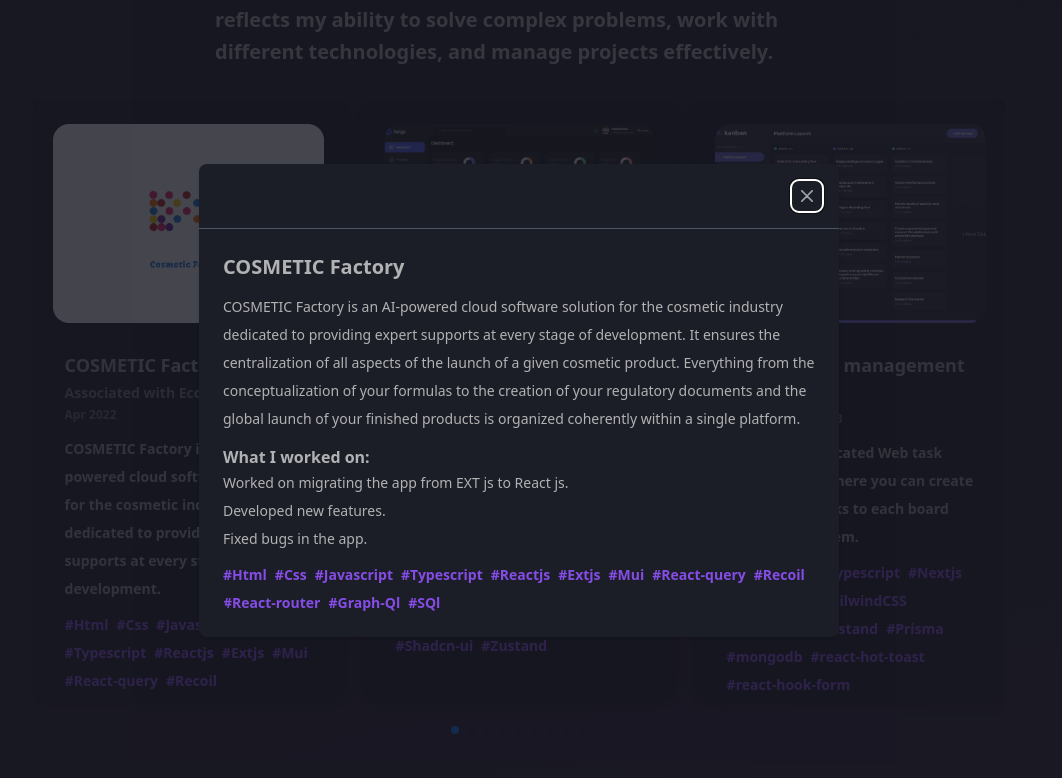
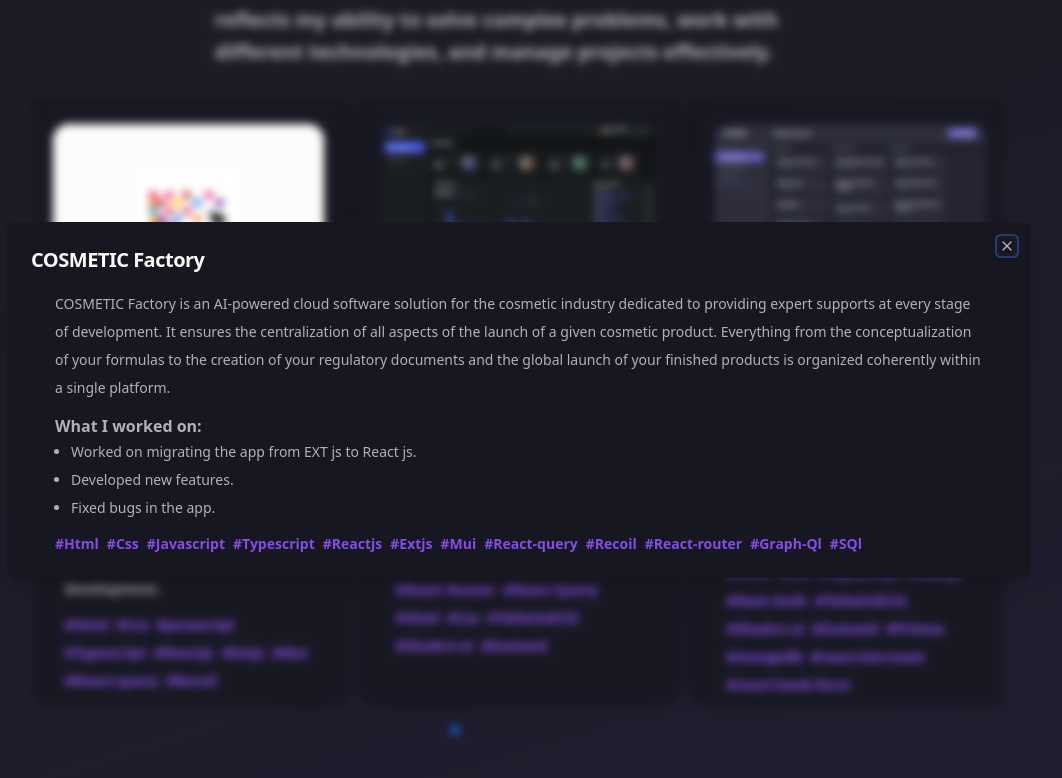
Before and after one commit to TasneemFand/My-Portfolio, a Next.js app: page / in a window 1280 px wide. Both pictures are taken after a click on the element 309 px from the left and 399 px from the top of the page. Shown: the top 778 px of the page, without its empty margins (121-1183 px from the left). Built offline with nearby package versions, Linux system fonts and the light colour scheme; what tailwind-clip-path would draw is missing.

Commit message:
add modal for project

```diff
--- a/app/globals.css
+++ b/app/globals.css
@@ -42,7 +42,7 @@
 
 @layer base {
   * {
-  }
+      }
   body {
     @apply bg-background text-foreground;
   }
@@ -65,3 +65,7 @@
   outline: none !important;
   --tw-ring-color: unset !important
 }
+
+:is(.dark .dark\:bg-gray-800\/30){
+  background-color: rgb(255 255 255 / 0.3) !important;
+}
--- a/components/ProjectModal.tsx
+++ b/components/ProjectModal.tsx
@@ -1,54 +1,60 @@
 import { useModal } from "@/hooks/use-modal";
-import { Modal } from "flowbite-react";
+import Image from "next/image";
+import {
+  Dialog,
+  DialogContent,
+  DialogHeader,
+  DialogTitle,
+} from "./ui/dialog";
+import { Carousel } from "flowbite-react";
 
 export const ProjectModal = () => {
   const { data, isOpen, onClose, type } = useModal();
   return (
-    <Modal
-      show={isOpen && type === "ProjectDetails"}
-      className="dark:bg-[#171721]"
-      onClose={onClose}
+    <Dialog open={isOpen && type === "ProjectDetails"} onOpenChange={onClose}>
+      <DialogContent className="dark:bg-[#171721] overflow-y-auto max-h-full max-w-screen-lg border-none">
+        <DialogHeader>
+          <DialogTitle className="text-xl font-semibold max-[768px]:text-lg">
+            {data.Project?.data?.projectName}
+          </DialogTitle>
+        </DialogHeader>
+        <div className="flex flex-col gap-3 w-full rounded-2xl text-[#b1b2b3] px-6 h-fit ">
+          {data.Project?.index === 0 ? null : data.Project?.data?.img?.length! >
+            2 ? (
+            <Carousel
+              className="h-[100vh] max-md:h-[80vh] max-sm:h-[50vh] max-[450px]:h-[40vh]"
+              indicators={false}
+              slide={false}
             >
-      <div className="flex items-start justify-between p-4 border-b rounded-t dark:border-gray-600">
-        <button
-          onClick={onClose}
-          type="button"
-          className="text-gray-400 bg-transparent hover:bg-gray-200 hover:text-gray-900 rounded-lg text-sm w-8 h-8 ml-auto inline-flex justify-center items-center dark:hover:bg-gray-600 dark:hover:text-white"
-        >
-          <svg
-            className="w-3 h-3"
-            aria-hidden="true"
-            xmlns="http://www.w3.org/2000/svg"
-            fill="none"
-            viewBox="0 0 14 14"
-          >
-            <path
-              stroke="currentColor"
-              stroke-linecap="round"
-              stroke-linejoin="round"
-              stroke-width="2"
-              d="m1 1 6 6m0 0 6 6M7 7l6-6M7 7l-6 6"
+              {data.Project?.data?.img?.slice(1).map((img) => (
+                <Image
+                  key={img}
+                  src={img}
+                  alt="project_image"
+                  width={1000}
+                  height={1000}
                 />
-          </svg>
-          <span className="sr-only">Close modal</span>
-        </button>
+              ))}
+            </Carousel>
+          ) : (
+            <Image
+              src={data.Project?.data?.img?.[1]!}
+              alt="project_image"
+              width={1000}
+              height={1000}
+            />
+          )}
+          <div className=" flex flex-wrap text-sm max-[768px]:text-xs leading-7 max-[768px]:leading-5">
+            {data?.Project?.data?.descrp}
           </div>
-      <div className="p-6 space-y-6">
-        <div className="flex flex-col gap-3 overflow-y-auto max-w-[800px] w-full rounded-2xl  h-min text-[#b1b2b3]">
-          <div className="text-xl font-semibold max-[768px]:text-lg">
-            {data.Project?.projectName}
-          </div>
-          <div className=" flex flex-wrap text-sm max-[768px]:text-xs leading-7 max-[768px]:leading-5">
-            {data?.Project?.descrp}
-          </div>
-          {data.Project?.MyWorks ? (
+          {data.Project?.data?.MyWorks ? (
             <div>
               <div className="text-base font-semibold  max-[768px]:text-sm ">
                 What I worked on:
               </div>
-              <div className="text-sm  max-[768px]:text-xs leading-7 max-[768px]:leading-5 flex flex-wrap">
+              <div className="text-sm  max-[768px]:text-xs leading-7 max-[768px]:leading-5 flex flex-wrap px-4">
                 <ul className="list-disc">
-                  {data.Project?.MyWorks?.map((task, index) => (
+                  {data.Project?.data?.MyWorks?.map((task, index) => (
                     <li key={index}>{task}</li>
                   ))}
                 </ul>
@@ -56,23 +62,23 @@
             </div>
           ) : null}
           <div className="text-sm font-semibold max-[768px]:text-xs text-[#854CE6] first-letter:uppercase flex flex-wrap gap-2">
-            {data.Project?.skills.map((skill, index) => (
+            {data.Project?.data?.skills.map((skill, index) => (
               <span key={index}>#{skill}</span>
             ))}
           </div>
-        </div>
-      </div>
-      {data.Project?.codeLink ? (
+          {data.Project?.data?.codeLink ? (
             <div className="flex items-center justify-center p-6 space-x-2 border-t border-gray-200 rounded-b dark:border-gray-600">
               <a
                 target="_blank"
-            href={data.Project?.codeLink}
+                href={data.Project?.data?.codeLink}
                 className="transition-all cursor-pointer hover:bg-[rgba(133,76,230,0.6)] ease-in-out duration-[0.5s] hover:bg[rgba(133,76,230,0.6)]  font-medium rounded-lg text-sm px-5 py-2.5 text-center bg-[rgb(133,76,230)] text-[rgb(210,211,212)]"
               >
                 View Code
               </a>
             </div>
           ) : null}
-    </Modal>
+        </div>
+      </DialogContent>
+    </Dialog>
   );
 };
--- a/components/WorksSlider.tsx
+++ b/components/WorksSlider.tsx
@@ -36,7 +36,7 @@
     >
       {projects.map((project, index) => (
         <SwiperSlide key={index}>
-          <ProjectCard key={`project-${index}`} info={project}/>
+          <ProjectCard key={`project-${index}`} data={project} index={index}/>
         </SwiperSlide>
       ))}
     </Swiper>
--- /dev/null
+++ b/components/ui/dialog.tsx
@@ -0,0 +1,122 @@
+"use client"
+
+import * as React from "react"
+import * as DialogPrimitive from "@radix-ui/react-dialog"
+import { X } from "lucide-react"
+
+import { cn } from "@/lib/utils"
+
+const Dialog = DialogPrimitive.Root
+
+const DialogTrigger = DialogPrimitive.Trigger
+
+const DialogPortal = DialogPrimitive.Portal
+
+const DialogClose = DialogPrimitive.Close
+
+const DialogOverlay = React.forwardRef<
+  React.ElementRef<typeof DialogPrimitive.Overlay>,
+  React.ComponentPropsWithoutRef<typeof DialogPrimitive.Overlay>
+>(({ className, ...props }, ref) => (
+  <DialogPrimitive.Overlay
+    ref={ref}
+    className={cn(
+      "fixed inset-0 z-50 bg-background/80 backdrop-blur-sm data-[state=open]:animate-in data-[state=closed]:animate-out data-[state=closed]:fade-out-0 data-[state=open]:fade-in-0",
+      className
+    )}
+    {...props}
+  />
+))
+DialogOverlay.displayName = DialogPrimitive.Overlay.displayName
+
+const DialogContent = React.forwardRef<
+  React.ElementRef<typeof DialogPrimitive.Content>,
+  React.ComponentPropsWithoutRef<typeof DialogPrimitive.Content>
+>(({ className, children, ...props }, ref) => (
+  <DialogPortal>
+    <DialogOverlay />
+    <DialogPrimitive.Content
+      ref={ref}
+      className={cn(
+        "fixed left-[50%] top-[50%] z-50 grid w-full max-w-lg translate-x-[-50%] translate-y-[-50%] gap-4 border bg-background p-6 shadow-lg duration-200 data-[state=open]:animate-in data-[state=closed]:animate-out data-[state=closed]:fade-out-0 data-[state=open]:fade-in-0 data-[state=closed]:zoom-out-95 data-[state=open]:zoom-in-95 data-[state=closed]:slide-out-to-left-1/2 data-[state=closed]:slide-out-to-top-[48%] data-[state=open]:slide-in-from-left-1/2 data-[state=open]:slide-in-from-top-[48%] sm:rounded-lg",
+        className
+      )}
+      {...props}
+    >
+      {children}
+      <DialogPrimitive.Close className="absolute right-4 top-4 rounded-sm opacity-70 ring-offset-background transition-opacity hover:opacity-100 focus:outline-none focus:ring-2 focus:ring-ring focus:ring-offset-2 disabled:pointer-events-none data-[state=open]:bg-accent data-[state=open]:text-muted-foreground">
+        <X className="h-4 w-4" />
+        <span className="sr-only">Close</span>
+      </DialogPrimitive.Close>
+    </DialogPrimitive.Content>
+  </DialogPortal>
+))
+DialogContent.displayName = DialogPrimitive.Content.displayName
+
+const DialogHeader = ({
+  className,
+  ...props
+}: React.HTMLAttributes<HTMLDivElement>) => (
+  <div
+    className={cn(
+      "flex flex-col space-y-1.5 text-center sm:text-left",
+      className
+    )}
+    {...props}
+  />
+)
+DialogHeader.displayName = "DialogHeader"
+
+const DialogFooter = ({
+  className,
+  ...props
+}: React.HTMLAttributes<HTMLDivElement>) => (
+  <div
+    className={cn(
+      "flex flex-col-reverse sm:flex-row sm:justify-end sm:space-x-2",
+      className
+    )}
+    {...props}
+  />
+)
+DialogFooter.displayName = "DialogFooter"
+
+const DialogTitle = React.forwardRef<
+  React.ElementRef<typeof DialogPrimitive.Title>,
+  React.ComponentPropsWithoutRef<typeof DialogPrimitive.Title>
+>(({ className, ...props }, ref) => (
+  <DialogPrimitive.Title
+    ref={ref}
+    className={cn(
+      "text-lg font-semibold leading-none tracking-tight",
+      className
+    )}
+    {...props}
+  />
+))
+DialogTitle.displayName = DialogPrimitive.Title.displayName
+
+const DialogDescription = React.forwardRef<
+  React.ElementRef<typeof DialogPrimitive.Description>,
+  React.ComponentPropsWithoutRef<typeof DialogPrimitive.Description>
+>(({ className, ...props }, ref) => (
+  <DialogPrimitive.Description
+    ref={ref}
+    className={cn("text-sm text-muted-foreground", className)}
+    {...props}
+  />
+))
+DialogDescription.displayName = DialogPrimitive.Description.displayName
+
+export {
+  Dialog,
+  DialogPortal,
+  DialogOverlay,
+  DialogClose,
+  DialogTrigger,
+  DialogContent,
+  DialogHeader,
+  DialogFooter,
+  DialogTitle,
+  DialogDescription,
+}
--- a/hooks/use-modal.ts
+++ b/hooks/use-modal.ts
@@ -1,11 +1,10 @@
 import { TProject } from "@/data";
 import { create } from "zustand";
 
-export type ModalType = "ProjectDetails"
-
+export type ModalType = "ProjectDetails";
 
 interface ModalData {
-    Project?: TProject[0]
+  Project?: { index: number; data: TProject[0] };
 }
 interface ModalStore {
   type: ModalType | null;
@@ -20,5 +19,5 @@
   data: {},
   isOpen: false,
   onOpen: (type, data = {}) => set({ isOpen: true, type, data }),
-	onClose: () => set({ type: null, isOpen: false, data: {} })
+  onClose: () => set({ type: null, isOpen: false, data: {} }),
 }));
--- /dev/null
+++ b/lib/utils.ts
@@ -0,0 +1,6 @@
+import { type ClassValue, clsx } from "clsx"
+import { twMerge } from "tailwind-merge"
+
+export function cn(...inputs: ClassValue[]) {
+  return twMerge(clsx(inputs))
+}
```
Also changed, not shown: components/ProjectCard.tsx (+13 -9 lines). Lines whose indentation alone changed are shown as unchanged.
